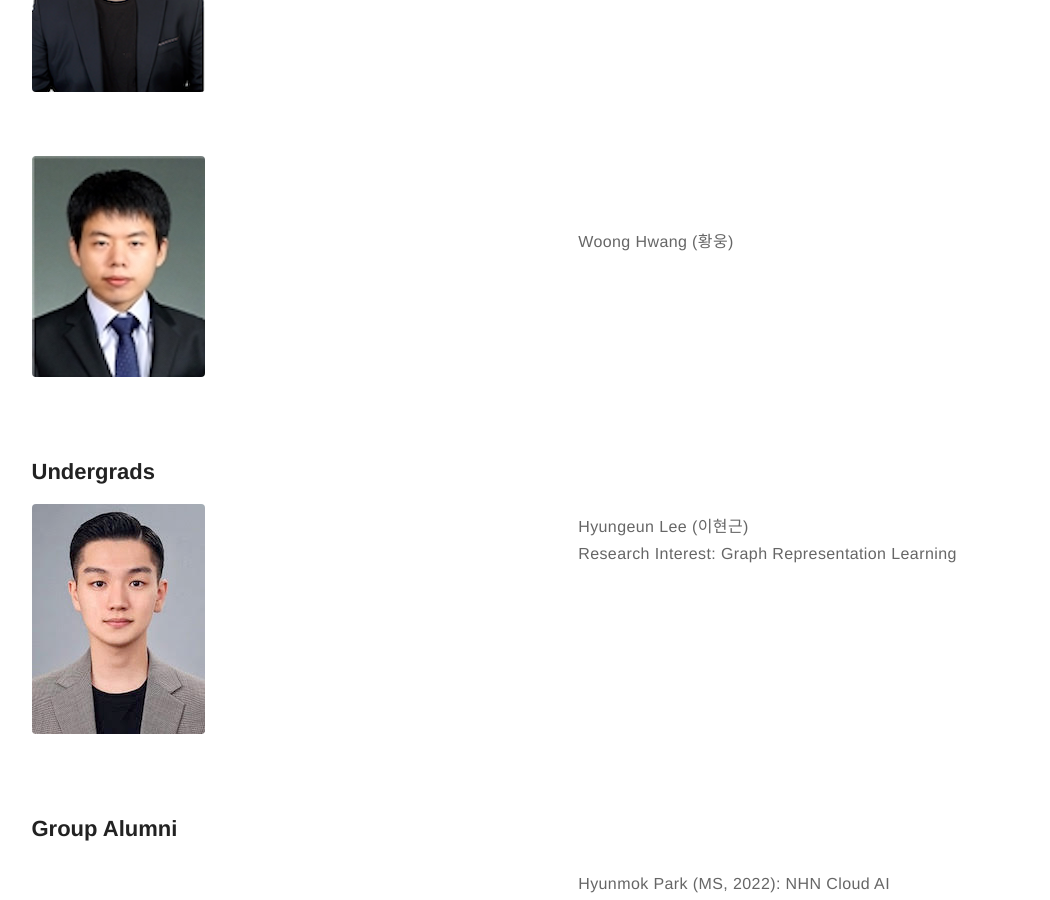
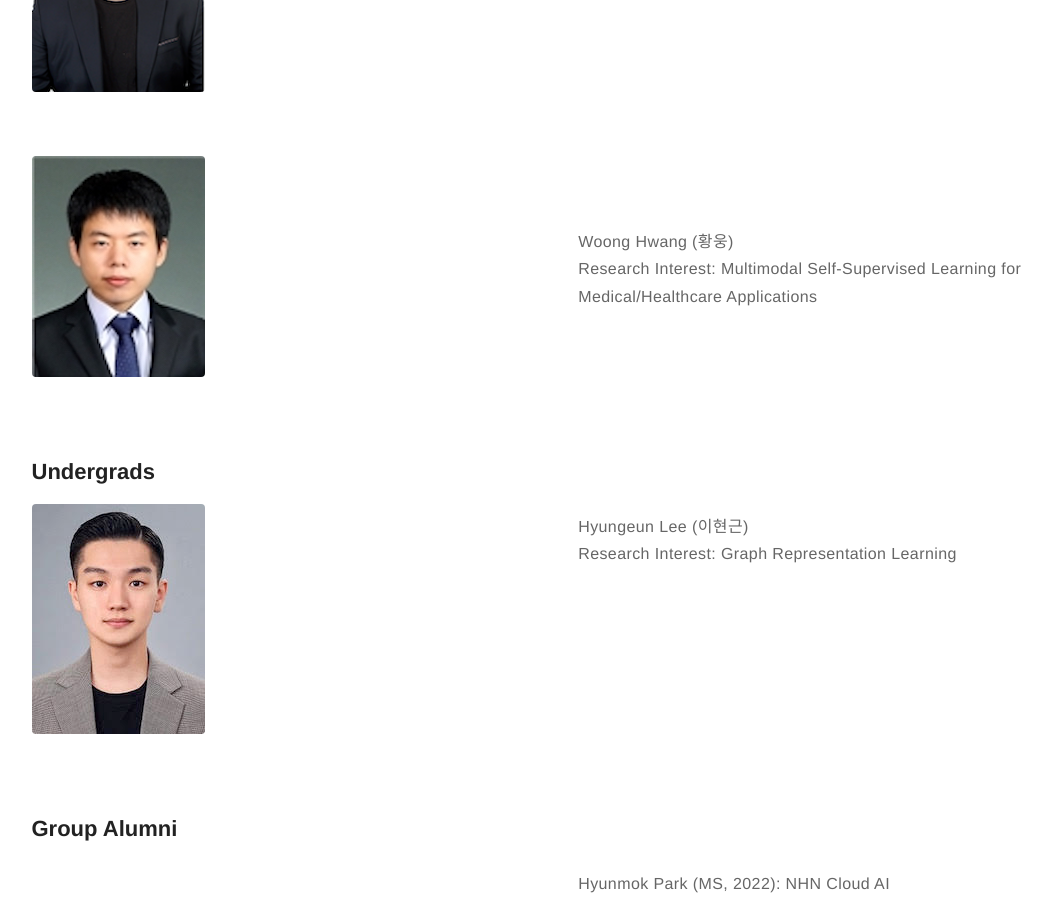
Before and after one commit to kijungyoon/kijungyoon.github.io, a Jekyll site: the page built from people.md, in a window 1280 px wide and 900 px high, scrolled down 1351 px. Shown: the whole window, without its empty margins (82-1132 px from the left). Built offline with Jekyll 4.4.1, drawn with Linux system fonts in a browser that asks for light colours.

Commit message:
Update people.md

```diff
--- a/people.md
+++ b/people.md
@@ -51,7 +51,8 @@ layout: page
 
     <div class="toright">
     <br><br><br><br>
-    <p><b>Woong Hwang (황웅)</b></p>
+    <p><b>Woong Hwang (황웅)</b><br>
+	  Research Interest: Multimodal Self-Supervised Learning for Medical/Healthcare Applications</p>
     </div>
 </div>
 
```
